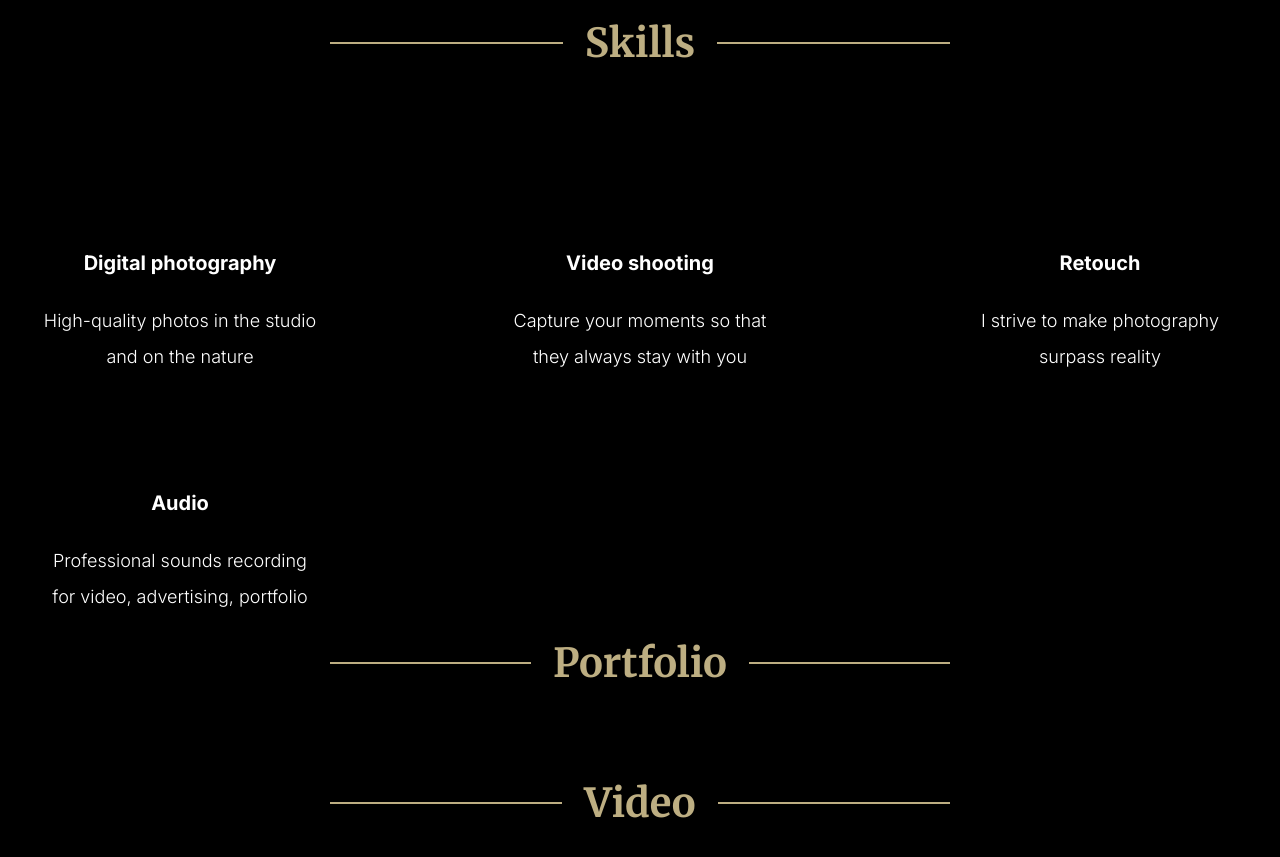
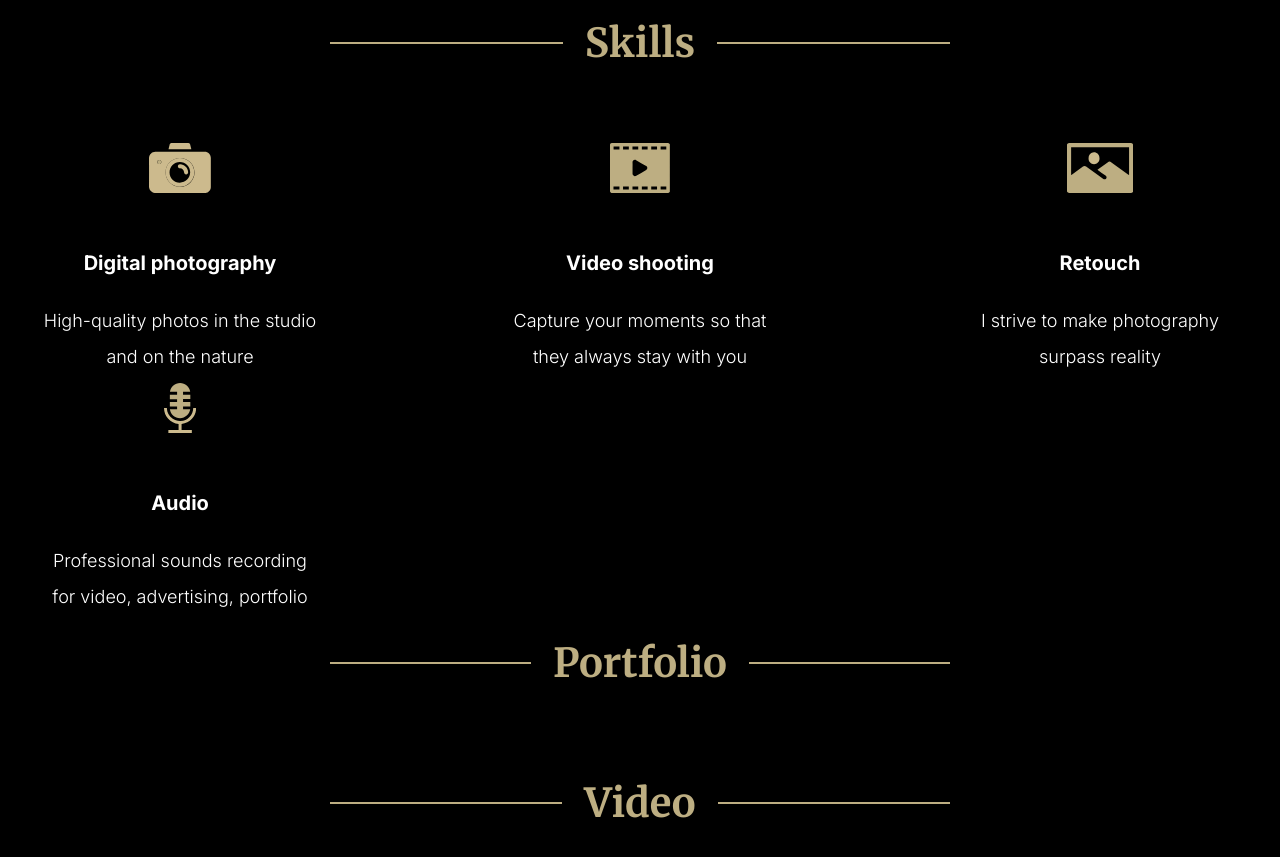
Before and after one commit to andrewkarev/RSS-Preschool-tasks, a plain HTML site: page portfolio/index.html in a window 1280 px wide. Shown: the part 1007-1864 px from the top of the page. Drawn offline with Linux system fonts and the light colour scheme.

Commit message:
feat: stylise skills item logo

```diff
--- a/portfolio/index.html
+++ b/portfolio/index.html
@@ -55,22 +55,22 @@
 
           <div class="skills-items">
             <div class="skills-item">
-              <div class="skills-item-img"></div>
+              <div class="skills-item-img item-img-camera"></div>
               <h4 class="skills-item-title">Digital photography</h4>
               <p class="skills-item-text">High-quality photos in the studio and on the nature</p>
             </div>
             <div class="skills-item">
-              <div class="skills-item-img"></div>
+              <div class="skills-item-img item-img-video"></div>
               <h4 class="skills-item-title">Video shooting</h4>
               <p class="skills-item-text">Capture your moments so that they always stay with you</p>
             </div>
             <div class="skills-item">
-              <div class="skills-item-img"></div>
+              <div class="skills-item-img item-img-retouch"></div>
               <h4 class="skills-item-title">Retouch</h4>
               <p class="skills-item-text">I strive to make photography surpass reality</p>
             </div>
             <div class="skills-item">
-              <div class="skills-item-img"></div>
+              <div class="skills-item-img item-img-audio"></div>
               <h4 class="skills-item-title">Audio</h4>
               <p class="skills-item-text">Professional sounds recording for video, advertising, portfolio</p>
             </div>
--- a/portfolio/style.css
+++ b/portfolio/style.css
@@ -165,17 +165,37 @@ body {
 
 .skills-item {
   width: 320px;
-  padding: 100px 20px 8px;
+  padding: 0 20px 8px;
   background-position: center top;
 }
 
-.skill-item:nth-child(1) {
-  background-image: url("./assets/svg/camera.svg");
-  background-size: 62px 50px;
+.skills-item-img {
+  width: 66px;
+  height: 50px;
+  margin: 0 auto;
+  margin-bottom: 50px;
+  transition: 0.3s;
+  background-size: contain;
+  background-repeat: no-repeat;
+  background-position: center;
 }
 
-.skills-item-img {
+.item-img-camera {
+  background-image: url("./assets/svg/camera 1.svg");
 }
+
+.item-img-video {
+  background-image: url("./assets/svg/video 1.svg");
+}
+
+.item-img-retouch {
+  background-image: url("./assets/svg/image 1.svg");
+}
+
+.item-img-audio {
+  background-image: url("./assets/svg/mic 1.svg");
+}
+
 .skills-item-title {
   padding-bottom: 20px;
   font-weight: bold;
```
